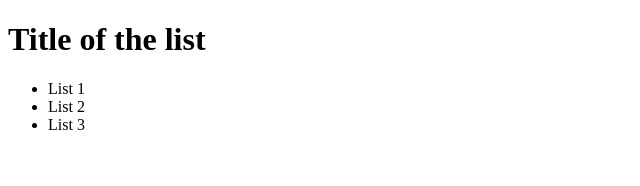
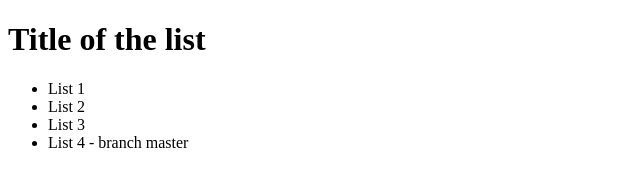
Before and after one commit to jessysalamanca/Code-first-girls, a plain HTML site: page index.html in a window 1280 px wide. Shown: the whole page, without its empty margins (0-640 px from the left). Drawn offline with Linux system fonts and the light colour scheme.

Commit message:
Master branch list 4

```diff
--- a/index.html
+++ b/index.html
@@ -9,6 +9,7 @@
 		<li>List 1</li>
 		<li>List 2</li>
 		<li>List 3</li>
+		<li>List 4 - branch master</li>
 	</ul>
 </body>
 </html>
```
